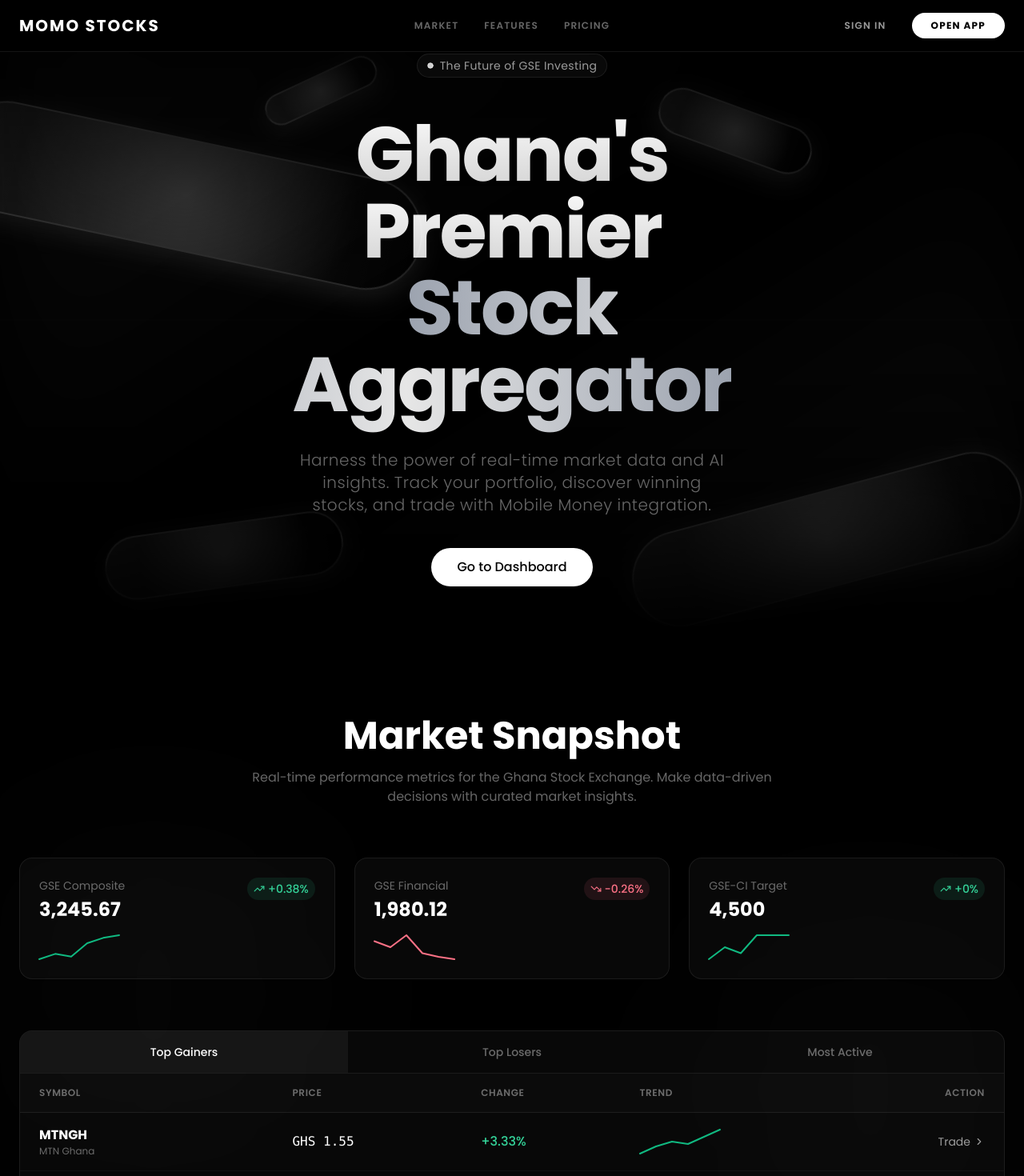
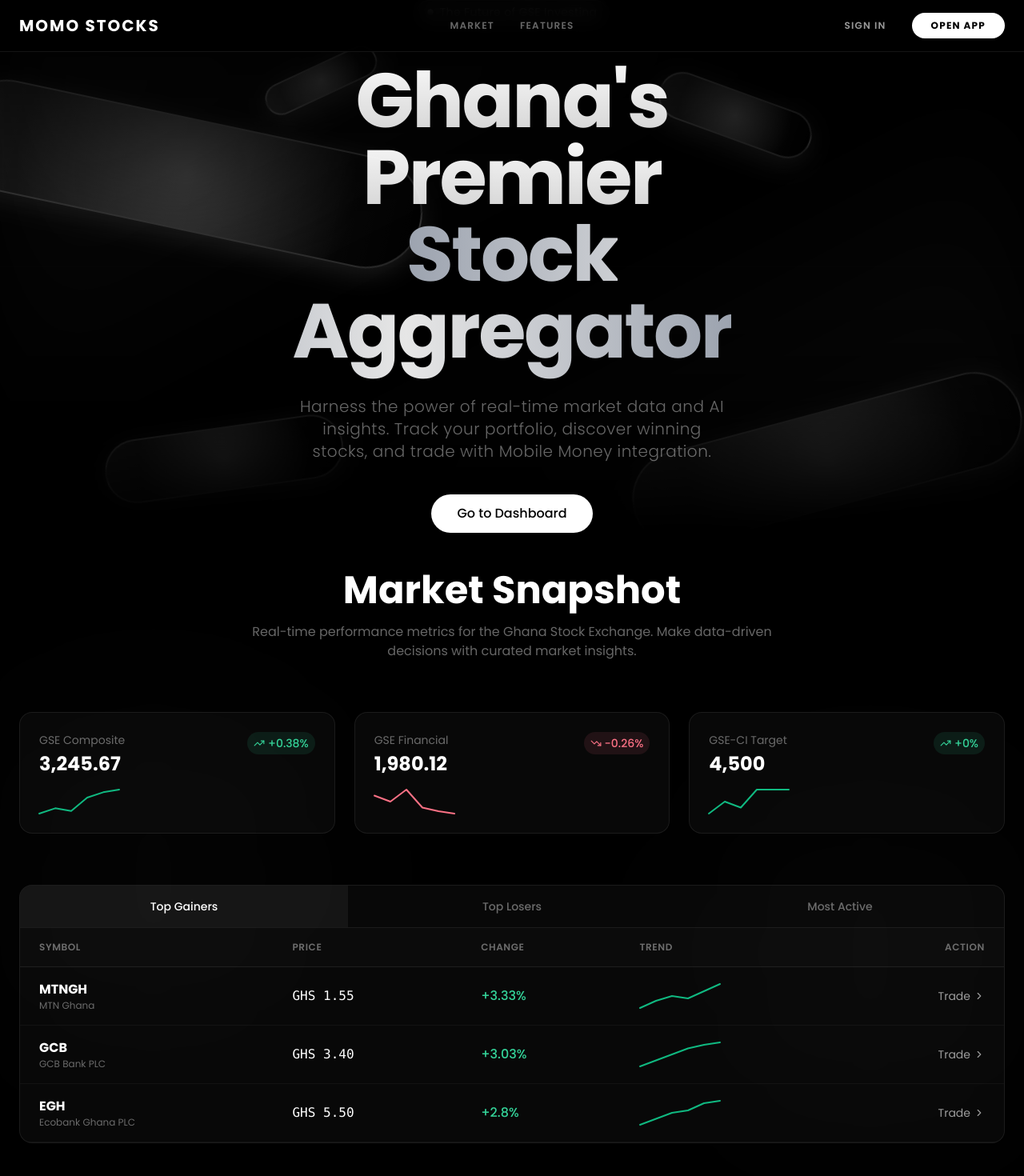
Before and after one commit to desmondknunoo/momo_stocks_webapp, a React (Vite) app: page / in a window 1280 px wide. Shown: the top 1470 px of the page at 80% size. Built offline with nearby package versions, Linux system fonts and the light colour scheme.

Commit message:
chore: Temporarily remove pricing sections and adjust hero and market snapshot padding.

```diff
--- a/src/components/sections/market-snapshot.tsx
+++ b/src/components/sections/market-snapshot.tsx
@@ -73,7 +73,7 @@
     };
 
     return (
-        <section id="market-snapshot" className="py-24 bg-black relative">
+        <section id="market-snapshot" className="pt-4 md:pt-12 pb-24 bg-black relative">
             <div className="container mx-auto px-4 md:px-6 relative z-10">
                 <div className="text-center mb-16">
                     <h2 className="text-3xl md:text-5xl font-bold text-white mb-4">Market Snapshot</h2>
--- a/src/components/ui/saa-s-template.tsx
+++ b/src/components/ui/saa-s-template.tsx
@@ -29,9 +29,10 @@
                         <a href="#features" className="text-xs font-semibold uppercase tracking-widest text-white/40 hover:text-white transition-colors font-poppins">
                             Features
                         </a>
-                        <a href="#pricing" className="text-xs font-semibold uppercase tracking-widest text-white/40 hover:text-white transition-colors font-poppins">
+                        {/* TODO: Add pricing plans later */}
+                        {/* <a href="#pricing" className="text-xs font-semibold uppercase tracking-widest text-white/40 hover:text-white transition-colors font-poppins">
                             Pricing
-                        </a>
+                        </a> */}
                     </div>
 
                     <div className="hidden md:flex items-center gap-4">
@@ -62,7 +63,7 @@
                     <div className="px-6 py-8 flex flex-col gap-6">
                         <a href="#market-snapshot" onClick={() => setMobileMenuOpen(false)} className="text-sm font-bold uppercase tracking-widest text-white/60 font-poppins">Market</a>
                         <a href="#features" onClick={() => setMobileMenuOpen(false)} className="text-sm font-bold uppercase tracking-widest text-white/60 font-poppins">Features</a>
-                        <a href="#pricing" onClick={() => setMobileMenuOpen(false)} className="text-sm font-bold uppercase tracking-widest text-white/60 font-poppins">Pricing</a>
+                        {/* <a href="#pricing" onClick={() => setMobileMenuOpen(false)} className="text-sm font-bold uppercase tracking-widest text-white/60 font-poppins">Pricing</a> */}
                         <hr className="border-white/10" />
                         <button className="w-full py-4 rounded-full bg-white text-black font-bold uppercase tracking-widest text-xs font-poppins" onClick={() => window.location.href = "/legacy/index.html"}>
                             Go to Dashboard
@@ -96,7 +97,7 @@
 
             <SocialProof />
 
-            <PricingPlans />
+            {/* <PricingPlans /> */}
 
             <EnhancedFooter />
         </main>
--- a/src/components/ui/shape-landing-hero.tsx
+++ b/src/components/ui/shape-landing-hero.tsx
@@ -99,7 +99,7 @@
     };
 
     return (
-        <div className="relative min-h-screen w-full flex items-center justify-center overflow-hidden bg-black">
+        <div className="relative min-h-[60vh] md:min-h-[80vh] w-full flex items-center justify-center overflow-hidden bg-black">
             <div className="absolute inset-0 bg-gradient-to-br from-white/[0.05] via-transparent to-white/[0.05] blur-3xl" />
 
             <div className="absolute inset-0 overflow-hidden">
```
